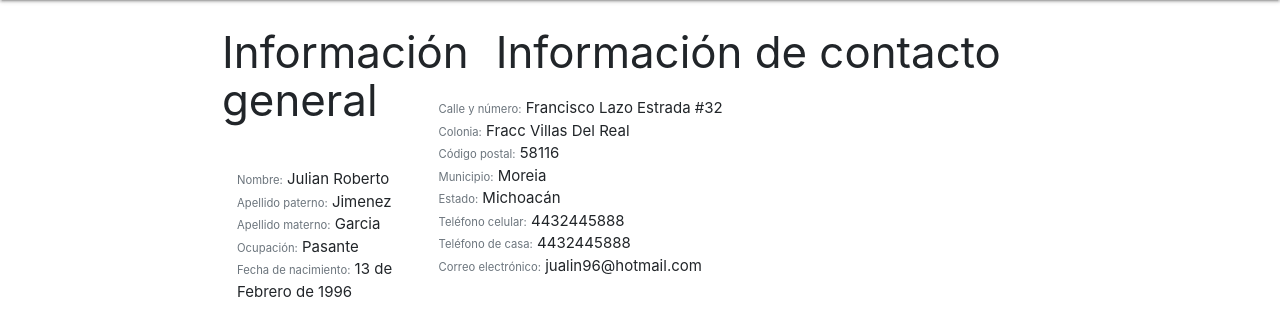
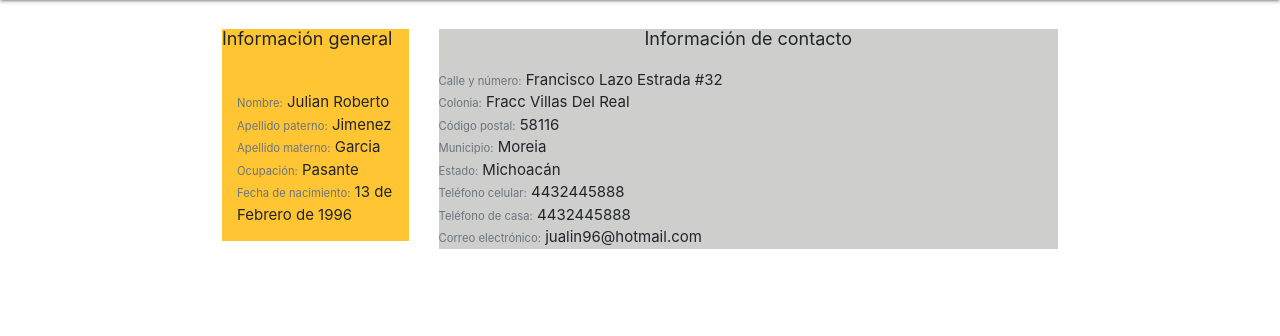
Before and after one commit to Tako07/Fisio-Marista, a Laravel app: page /datosPersonales in a window 1280 px wide. Shown: the part 64-400 px from the top of the page. Run offline with Laravel 8, Linux system fonts and the light colour scheme.

Commit message:
Colores datos personales

```diff
--- a/fisioterapia/public/css/style_datos.css
+++ b/fisioterapia/public/css/style_datos.css
@@ -7,12 +7,14 @@
   float: left;
   width: 60%;
 }
-
 .grayMarista{
-  color: rgba(157, 157, 156, 0.5) ;
+  background-color: rgba(157, 157, 156, 0.5) ;
 }
 .yellowMarista{
   background-color: rgba(255,183,0,0.8);
+}
+.titulo{
+  font-size: large;
 }
 @media screen and (max-width: 800px) {
   .left, .main, .right {
--- a/fisioterapia/resources/views/DatosPersonales.blade.php
+++ b/fisioterapia/resources/views/DatosPersonales.blade.php
@@ -10,9 +10,9 @@
 
     <div class="row">
     	<div class="col-md-3 col-sm-4">
-    		<div class="panel panel-default">
+    		<div class="panel panel-default yellowMarista">
     			<div class="panel-heading">
-    				<h3 class="row ">Información general</h3>
+    				<h3 class="row titulo">Información general</h3>
     			</div>
     			<div class="panel-body ustify-content-md-center">
     				<br>
@@ -48,9 +48,9 @@
     	</div>
 
     	<div class="col-md-9 col-sm-8">
-    		<div class="panel panel-default">
+    		<div class="panel panel-default grayMarista">
     			<div class="panel-heading ">
-    				<h3 class="row justify-content-md-center ">Información de contacto</h3>
+    				<h3 class="row justify-content-md-center titulo">Información de contacto</h3>
     			</div>
     			<div class="panel-body">
     				<ul class="simple">
```
